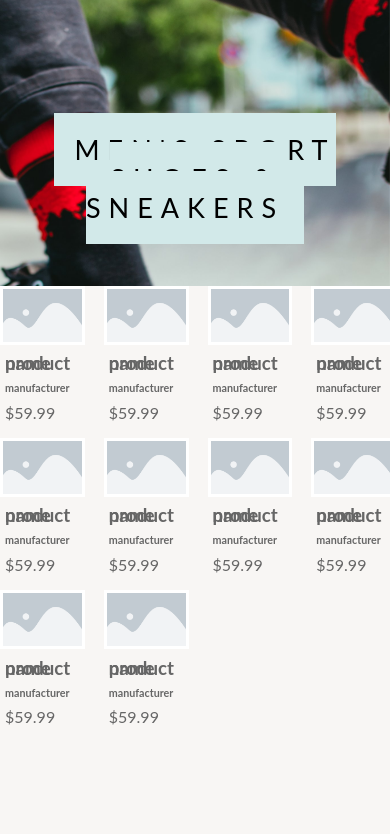
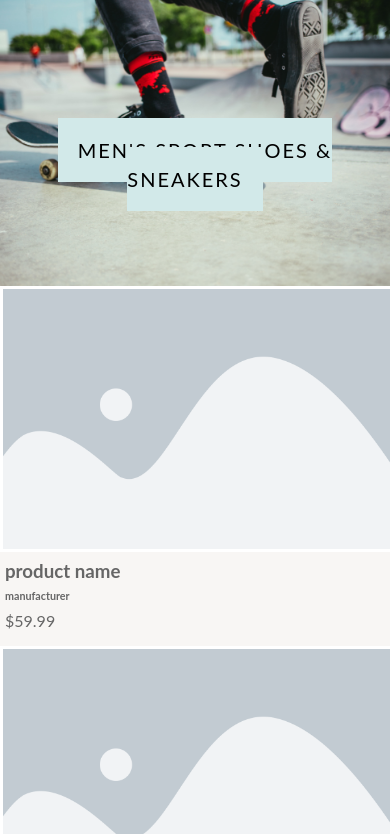
Before and after one commit to NiklasKum/FE_project, a website: page dist/category.html in a window 390 px wide. Shown: the part 70-904 px from the top of the page. Before the commit the page ends 844 px from the top, so only its background shows below. Drawn offline with Linux system fonts and the light colour scheme.

Commit message:
added media queries, responsiveness and finished CSS grid view

```diff
--- a/scss/_config.scss
+++ b/scss/_config.scss
@@ -84,3 +84,29 @@
         @return $dark-quaternary-color;
     }
 }
+
+//media query mixins
+
+@mixin mediaSm {
+    @media screen and (max-width: 500px) {
+        @content;
+    }
+}
+
+@mixin mediaMd {
+    @media screen and (max-width: 768px) {
+        @content;
+    }
+}
+
+@mixin mediaLg {
+    @media screen and (min-width: 769px) and (max-width: 1170px) {
+        @content;
+    }
+}
+
+@mixin mediaXl {
+    @media screen and (min-width: 1171px) {
+        @content;
+    }
+}
--- a/scss/_mobile.scss
+++ b/scss/_mobile.scss
@@ -0,0 +1,64 @@
+// widescreen
+@include mediaXl{
+    .category{
+        .products{
+            grid-template-columns: repeat(4,1fr);
+        }
+    }
+}
+
+// desktop
+@include mediaLg{
+    .category{
+        .products{
+            grid-template-columns: repeat(3,1fr);
+        }
+    }
+
+}
+
+//tablets
+@include mediaMd {
+    .category{
+        .products{
+            grid-template-columns: repeat(2,1fr);
+        }
+    }
+
+    .ptext{
+        position: absolute;
+        top: 50%;
+        width: 100%;
+        text-align: center;
+        color: #000;
+        font-size: 20px;
+        letter-spacing: 2px;
+        text-transform: uppercase;
+    }
+
+    header{
+        .logo{
+            padding-top: 15px;
+            justify-content: center;
+            align-items: center;
+        h1{
+            margin-top: 0;
+            font-size: 25px;
+
+
+
+        }
+        }
+    }
+
+
+}
+
+//phone
+@include mediaSm {
+    .category{
+        .products{
+            grid-template-columns: 1fr;
+        }
+    }
+}
--- a/scss/main.scss
+++ b/scss/main.scss
@@ -4,7 +4,7 @@
 
 @import 'config';
 @import 'menu';
-@import 'mobile';
+
 
 body {
     background: lightColorTheme(1);
@@ -44,6 +44,17 @@
                     span{
                         color: #fff;
                     }
+                }
+            }
+        }
+        .products{
+            img {
+                width: 100%;
+                border: 3px darkColorTheme(1) solid;
+                &:hover{
+                    @include easeOut;
+                    border: 3px #000 solid;
+
                 }
             }
         }
@@ -294,3 +305,4 @@
 
 
 }
+@import 'mobile';
```
Also changed, not shown: dist/css/main.css, 2 other files.
